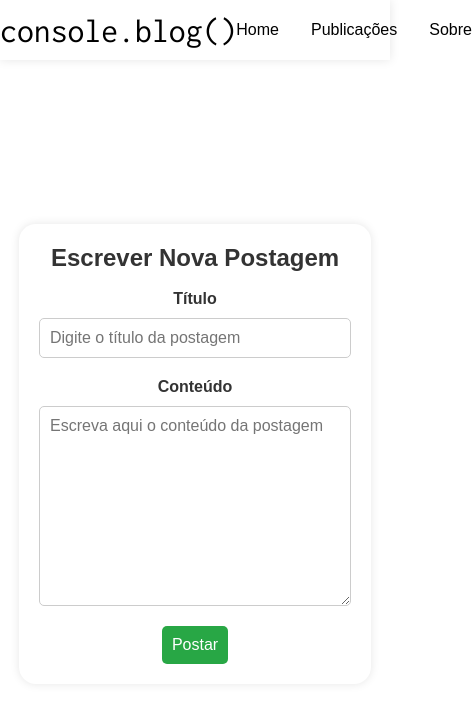
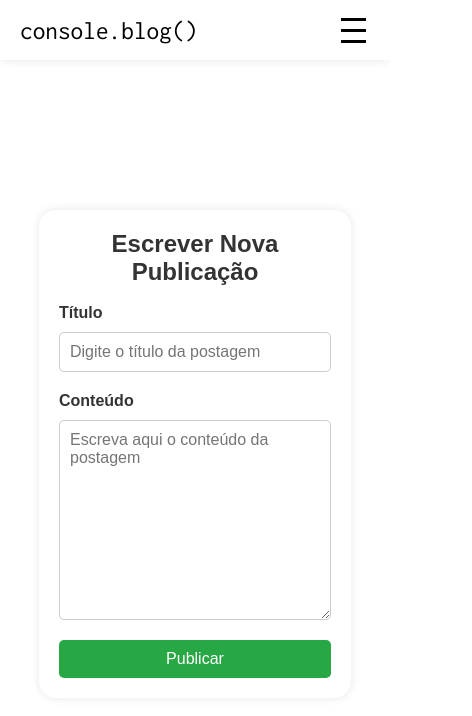
Before and after one commit to Matthzin/ProjetoBlog, a plain HTML site: page pages/publicar.html in a window 390 px wide. Shown: the whole page, 472 px wide, since content can reach past the window. Drawn offline with Linux system fonts and the light colour scheme.

Commit message:
alterações de responsividade

```diff
--- a/home.js
+++ b/home.js
@@ -19,8 +19,11 @@ document.addEventListener("DOMContentLoaded", function () {
     postagemDiv.appendChild(breakline);
 
     const conteudo = document.createElement("p");
+    const breakline2 = document.createElement("br");
     conteudo.textContent = postagem.conteudo;
     postagemDiv.appendChild(conteudo);
+    postagemDiv.appendChild(breakline2);
+
 
     const data = document.createElement("p");
     data.classList.add("data");
@@ -44,9 +47,12 @@ document.addEventListener("DOMContentLoaded", function () {
       postagemRecentDiv.appendChild(conteudoRecent);
 
       const dataRecent = document.createElement("p");
+      const linha = document.createElement("hr");
+      linha.classList.add("linha");
       dataRecent.classList.add("data");
       dataRecent.textContent = `Publicado em: ${postagemRecent.data}`;
       postagemRecentDiv.appendChild(dataRecent);
+      postagemRecentDiv.appendChild(linha);
 
       artigoRecente.appendChild(postagemRecentDiv);
     }
--- a/pages/publicar.html
+++ b/pages/publicar.html
@@ -3,8 +3,8 @@
 <head>
     <meta charset="UTF-8">
     <meta name="viewport" content="width=device-width, initial-scale=1.0">
-    <link rel="stylesheet" href="\styles\publicar.css">
-    <title>Nova Postagem</title>
+    <link rel="stylesheet" href="\styles\testeHome.css">
+    <title>Nova Publicação | console.blog()</title>
 </head>
 <body>
     <header>
@@ -17,11 +17,21 @@
           <li><a href="#">Publicações</a></li>
           <li><a href="#">Sobre</a></li>
         </ul>
+        <div class="burger">
+          <div></div>
+          <div></div>
+          <div></div>
+        </div>
+        <script>
+          document.querySelector(".burger").addEventListener("click", () => {
+            document.querySelector("nav").classList.toggle("active");
+          });
+        </script>
       </nav>
     </header>
     <main>
         <div class="container">
-          <h2>Escrever Nova Postagem</h2><br>
+          <h2>Escrever Nova Publicação</h2><br>
           <form id="blogForm">
             <label for="titulo">Título</label>
             <input type="text" id="titulo" name="titulo" placeholder="Digite o título da postagem" required>
@@ -29,7 +39,7 @@
             <label for="conteudo">Conteúdo</label>
             <textarea id="conteudo" name="conteudo" placeholder="Escreva aqui o conteúdo da postagem" required></textarea>
 
-            <input type="submit" value="Postar">
+            <input type="submit" value="Publicar">
           </form>
         </div>
 
@@ -54,7 +64,7 @@
 
                     localStorage.setItem('postagens', JSON.stringify(postagens));
 
-                    alert('Postagem enviada com sucesso!');
+                    alert('Publicação enviada com sucesso!');
                     window.location.href = "home.html";
                 }
             });
--- a/styles/home.css
+++ b/styles/home.css
@@ -1,32 +1,38 @@
 @import url('https://fonts.googleapis.com/css2?family=Inconsolata:wght@200..900&display=swap');
 
 * {
-    margin: 0 auto;
+    margin: 0;
     padding: 0;
+    box-sizing: border-box;
     font-family: Arial, Helvetica, sans-serif;
 }
-
 
 header {
     width: 100%;
     height: 60px;
     display: flex;
+    justify-content: space-between;
     align-items: center;
     background-color: rgb(255, 255, 255);
     box-shadow: 0 0 10px rgba(0, 0, 0, 0.1);
+    padding: 0 20px;
 }
 
-nav > ul {
+nav {
+    display: flex;
+    align-items: center;
+}
+
+nav ul {
     list-style-type: none;
     display: flex;
+    align-items: center;
     flex-direction: row;
-    justify-content: flex-start;
-    align-items: center;
     gap: 2rem;
 }
 
 #logo {
-    font-family: Inconsolata;
+    font-family: 'Inconsolata', monospace;
     font-size: 4vh;
 }
 
@@ -49,25 +55,38 @@ a {
     background-color: #218838;
 }
 
+.burger {
+    display: none;
+    flex-direction: column;
+    cursor: pointer;
+}
+
+.burger div {
+    width: 25px;
+    height: 3px;
+    background-color: black;
+    margin: 4px;
+}
+
 main {
     display: flex;
     justify-content: center;
     align-items: center;
     flex-direction: column;
     width: 100%;
-    height: 91vh;
+    margin-top: 35px;
+    padding: 20px;
 }
 
 .container {
     display: flex;
     gap: 1rem;
     width: 80%;
-    height: 80vh;
-    padding-top: 3vh;
-    padding: 10px;
-    /* box-shadow: 0 0 10px rgba(0, 0, 0, 0.1); */
+    padding: 20px;
     border: 1px solid #ccc;
     border-radius: 2vh;
+    box-sizing: border-box;
+    /* box-shadow: 0 0 10px rgba(0, 0, 0, 0.1); */
 }
 
 .container-destaque {
@@ -77,20 +96,6 @@ main {
     height: auto;
 }
 
-.container-titulo-destaque {
-    display: flex;
-    width: 100%;
-    height: auto;
-    /* background-color:blanchedalmond; */
-}
-
-.container-titulo-recente {
-    display: flex;
-    width: 100%;
-    height: auto;
-    /* background-color:blanchedalmond; */
-}
-
 .container-recentes {
     display: flex;
     flex-direction: column;
@@ -98,27 +103,130 @@ main {
     height: auto;
 }
 
-#artigo-destaque {
+.container-titulo-destaque,
+.container-titulo-recente {
+    text-align: center;
+    margin-bottom: 20px;
+}
+
+#artigo-destaque,
+#artigo-recente {
     width: 100%;
+    height: 65vh;
     white-space: normal;
     word-wrap: break-word;
     overflow-wrap: break-word;
     overflow: hidden;
-    text-overflow: ellipsis;
-    /* height: 80vh; */
-    margin-top: 5vh;
+    padding: 0 1rem;
+    border-radius: 1vh;
 }
 
-#artigo-recente {
-    width: 100%;
-    white-space: normal;
-    word-wrap: break-word;
-    overflow-wrap: break-word;
+.postagem-recente p {
+    display: -webkit-box;
+    -webkit-line-clamp: 2;
+    -webkit-box-orient: vertical;
     overflow: hidden;
     text-overflow: ellipsis;
-    margin-top: 5vh;
-    /* height: 80vh; */
 }
 
-.post-destaque {
+.postagem-recente h3 {
+    display: -webkit-box;
+    -webkit-line-clamp: 1;
+    -webkit-box-orient: vertical;
+    overflow: hidden;
+    text-overflow: ellipsis;
 }
+
+.post-destaque h3 {
+    display: -webkit-box;
+    -webkit-line-clamp: 2;
+    -webkit-box-orient: vertical;
+    overflow: hidden;
+    text-overflow: ellipsis;
+}
+
+.post-destaque p {
+    display: -webkit-box;
+    -webkit-line-clamp: 5;
+    -webkit-box-orient: vertical;
+    overflow: hidden;
+    text-overflow: ellipsis;
+}
+
+.linha {
+    width: 92%;
+    border: 0;
+    border-top: 1px solid #ddd;
+    margin-top: 2vh;
+    margin-bottom: 2vh;
+}
+
+.data {
+    font-style: italic;
+}
+
+@media (max-width: 1024px) {
+    .container {
+        flex-direction: column;
+        width: 90%;
+    }
+
+    .container-destaque,
+    .container-recentes {
+        width: 100%;
+    }
+}
+
+@media (max-width: 768px) {
+    main {
+        height: auto;
+        padding: 5vh 0;
+    }
+
+    .container {
+        width: 95%;
+    }
+
+    .linha {
+        width: 100%;
+    }
+}
+
+@media (max-width: 480px) {
+    nav ul {
+        display: none;
+        flex-direction: column;
+        justify-content: center;
+        align-items: center;
+        position: absolute;
+        top: 60px;
+        right: 0;
+        background-color: white;
+        width: 100%;
+        box-shadow: 0 0 10px rgba(0, 0, 0, 0.1);
+        padding: 10px 0;
+    }
+
+    nav ul.active {
+        display: flex;
+    }
+
+    #publicar {
+        width: auto;
+    }
+
+    .burger {
+        display: flex;
+    }
+
+    .container {
+        width: 100%;
+        padding: 5vh 5vw;
+    }
+
+    #artigo-destaque,
+    #artigo-recente {
+        font-size: 0.9rem;
+        padding: 1rem;
+    }
+}
--- /dev/null
+++ b/styles/testeHome.css
@@ -0,0 +1,200 @@
+@import url('https://fonts.googleapis.com/css2?family=Inconsolata:wght@200..900&display=swap');
+
+* {
+    margin: 0;
+    padding: 0;
+    font-family: Arial, Helvetica, sans-serif;
+    box-sizing: border-box;
+}
+
+header {
+    width: 100%;
+    height: 60px;
+    display: flex;
+    justify-content: space-between;
+    align-items: center;
+    background-color: rgb(255, 255, 255);
+    box-shadow: 0 0 10px rgba(0, 0, 0, 0.1);
+    padding: 0 20px;
+    position: relative;
+    /* Torna a navbar relativa ao layout */
+    z-index: 2;
+    /* Garante que a navbar esteja acima de outros elementos */
+}
+
+#logo {
+    font-family: 'Inconsolata', monospace;
+    font-size: 4vh;
+}
+
+nav {
+    display: flex;
+    align-items: center;
+}
+
+nav ul {
+    list-style-type: none;
+    display: flex;
+    flex-direction: row;
+    gap: 2rem;
+}
+
+nav ul li {
+    display: inline;
+}
+
+a {
+    text-decoration: none;
+    color: black;
+}
+
+#publicar {
+    padding: 10px;
+    background-color: #28a745;
+    color: white;
+    border: none;
+    border-radius: 5px;
+    cursor: pointer;
+    font-size: 16px;
+}
+
+#publicar:hover {
+    background-color: #218838;
+}
+
+/* Menu burger */
+.burger {
+    display: none;
+    flex-direction: column;
+    cursor: pointer;
+}
+
+.burger div {
+    width: 25px;
+    height: 3px;
+    background-color: black;
+    margin: 4px;
+}
+
+nav.active ul {
+    display: flex;
+    flex-direction: column;
+    align-items: center;
+    position: absolute;
+    top: 60px;
+    left: 0;
+    width: 100%;
+    background-color: white;
+    box-shadow: 0 0 10px rgba(0, 0, 0, 0.1);
+    z-index: 1;
+}
+
+nav.active ul li {
+    width: 100%;
+    text-align: center;
+    padding: 15px 0;
+}
+
+nav.active ul li a {
+    width: 100%;
+    display: block;
+}
+
+#publicar {
+    width: auto;
+}
+
+main {
+    display: flex;
+    justify-content: center;
+    align-items: center;
+    flex-direction: column;
+    width: 100%;
+    min-height: 91vh;
+}
+
+
+
+.container {
+    width: 80%;
+    margin: 0 auto;
+    background-color: white;
+    padding: 20px;
+    border-radius: 2vh;
+    box-shadow: 0 0 10px rgba(0, 0, 0, 0.1);
+    margin-top: 20px;
+}
+
+h2 {
+    text-align: center;
+    color: #333;
+}
+
+form {
+    display: flex;
+    flex-direction: column;
+}
+
+label {
+    margin-bottom: 10px;
+    font-weight: bold;
+    color: #333;
+}
+
+input[type="text"],
+textarea {
+    padding: 10px;
+    margin-bottom: 20px;
+    border: 1px solid #ccc;
+    border-radius: 5px;
+    font-size: 16px;
+    width: 100%;
+    box-sizing: border-box;
+}
+
+textarea {
+    height: 200px;
+}
+
+input[type="submit"] {
+    padding: 10px;
+    background-color: #28a745;
+    color: white;
+    border: none;
+    border-radius: 5px;
+    cursor: pointer;
+    font-size: 16px;
+}
+
+input[type="submit"]:hover {
+    background-color: #218838;
+}
+
+/* Responsividade */
+@media (max-width: 768px) {
+    nav ul {
+        display: none;
+    }
+
+    .burger {
+        display: flex;
+    }
+
+    nav.active ul {
+        display: flex;
+    }
+
+    #publicar {
+        width: auto;
+    }
+}
+
+@media (max-width: 480px) {
+    #logo {
+        font-size: 3vh;
+    }
+
+    nav.active ul li {
+        padding: 10px 0;
+    }
+}
```
Also changed, not shown: pages/home.html (+14 -4 lines). Lines whose indentation alone changed are shown as unchanged.
